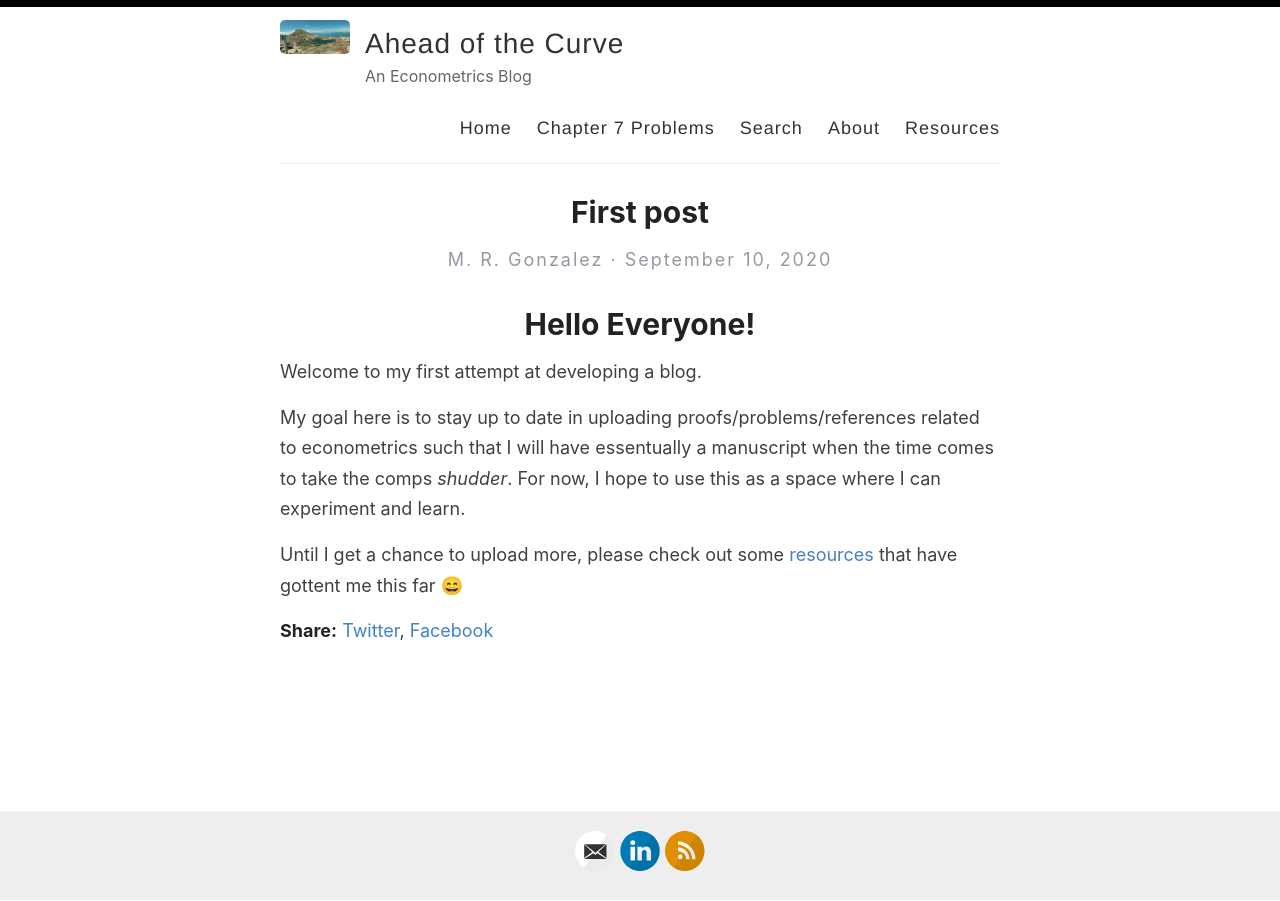
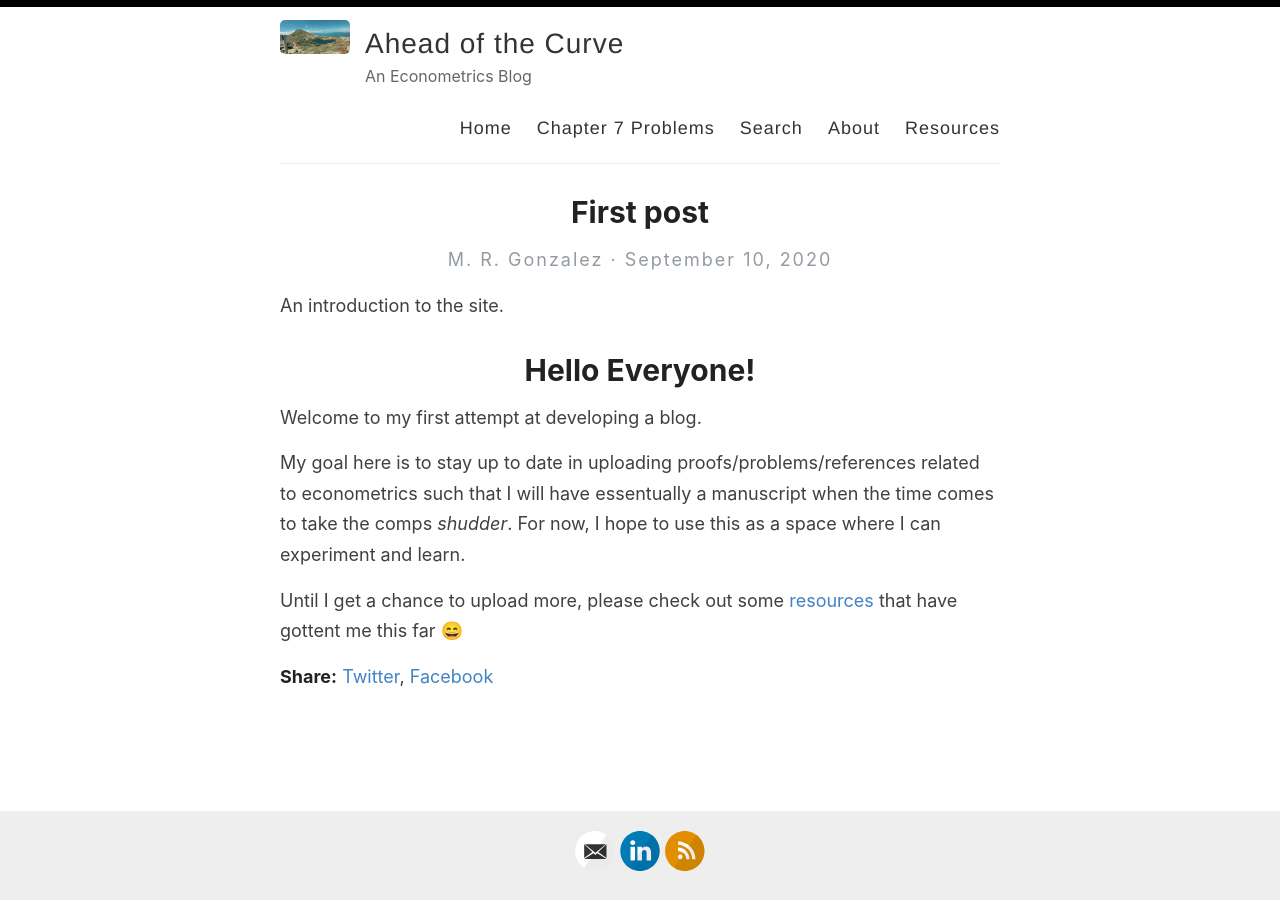
Before and after one commit to MatthewRGonzalez/Econometric, a Jekyll site: the page built from _posts/2020-9-10-First Post.md, in a window 1280 px wide. Built offline with Jekyll 4.4.1, drawn with Linux system fonts in a browser that asks for light colours; emoji names are drawn with the system emoji font; our own code applies the rules of GitHub Pages for plain Markdown files.

Commit message:
Update 2020-9-10-First Post.md

```diff
--- a/_posts/2020-9-10-First Post.md
+++ b/_posts/2020-9-10-First Post.md
@@ -1,5 +1,5 @@
 
-
+An introduction to the site.
 
 # Hello Everyone!
 
```
